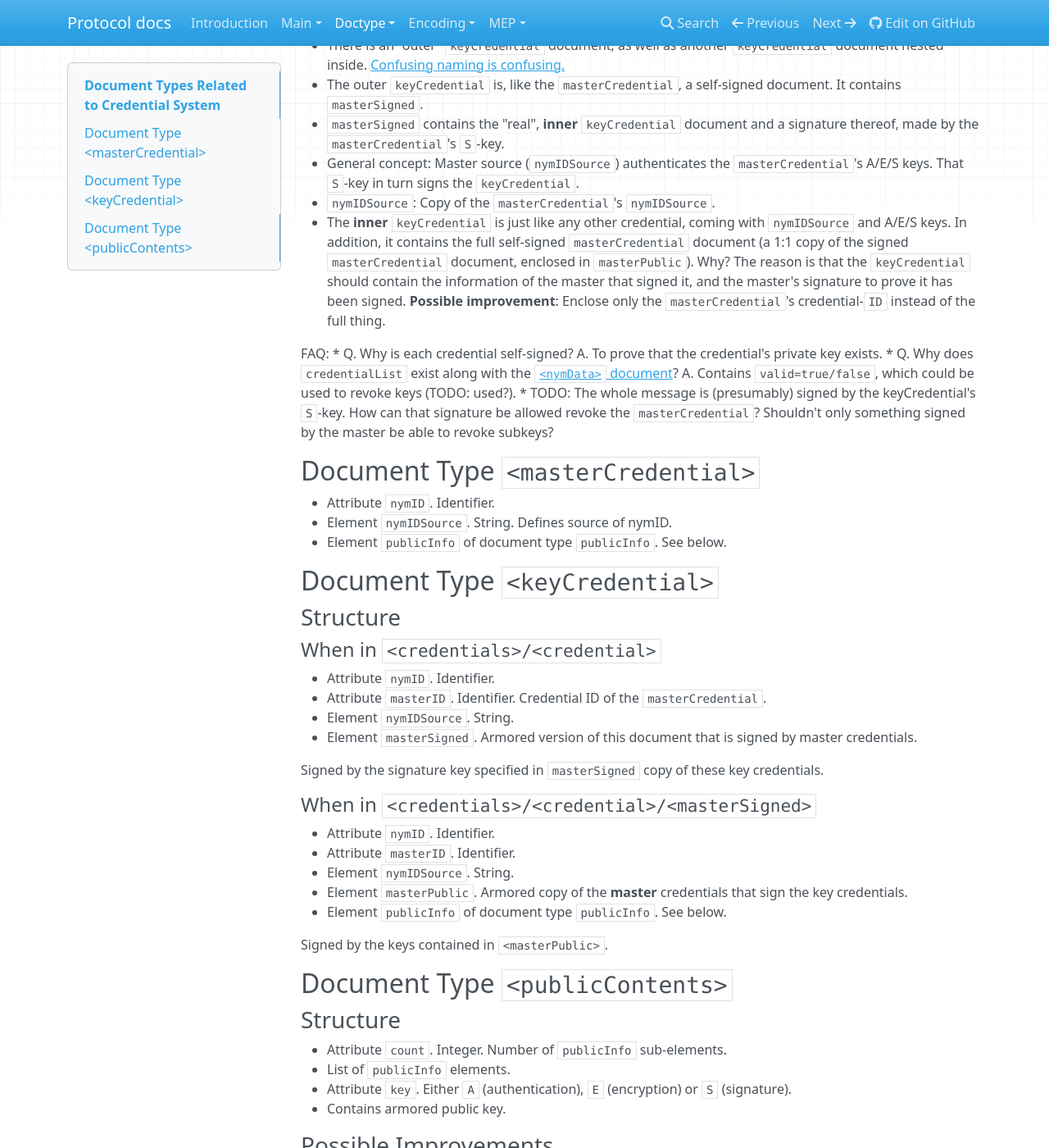
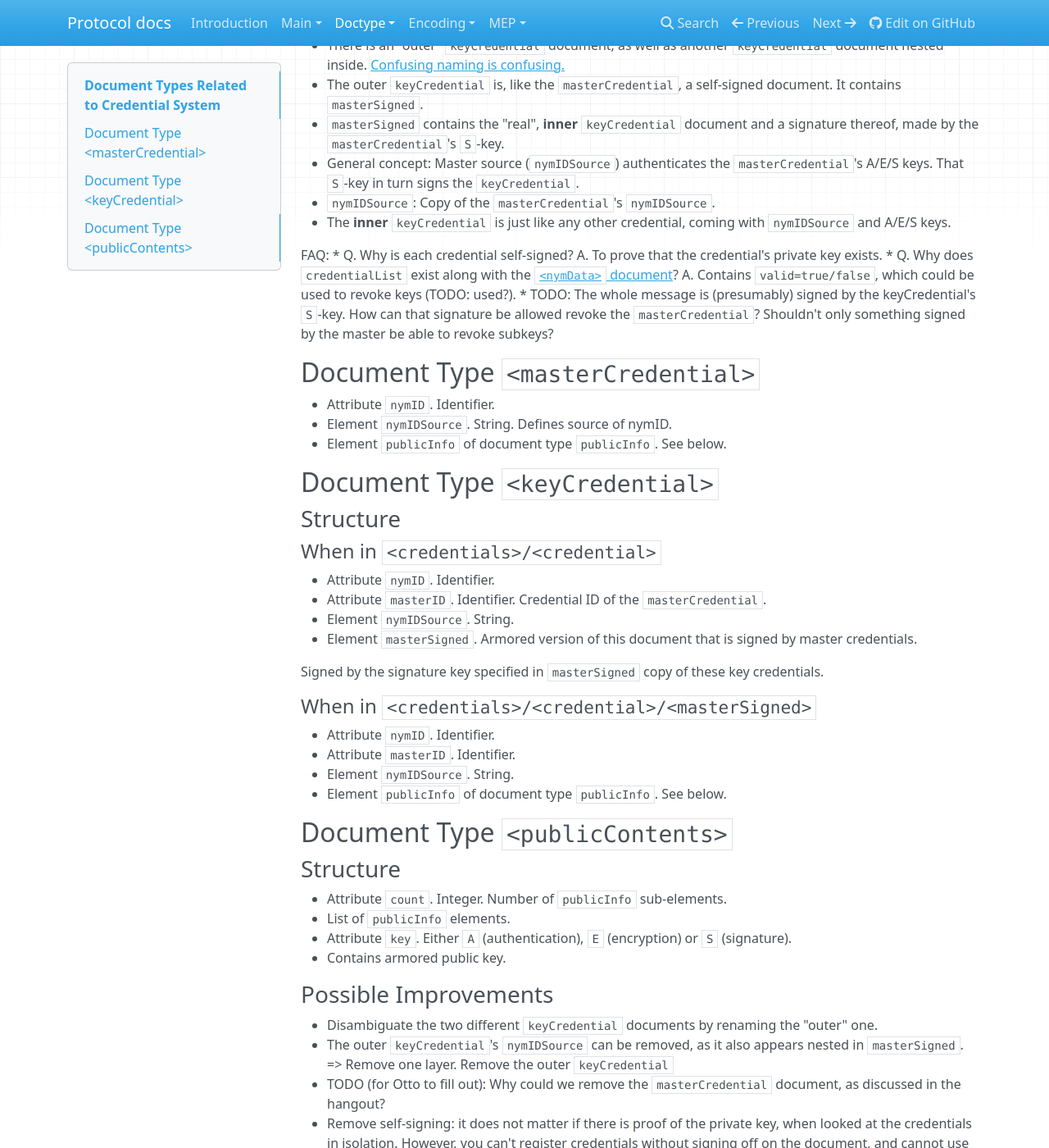
Before and after one commit to Open-Transactions/protocol-docs, an MkDocs documentation site: the page built from content/doctypes/credentials.md, in a window 1280 px wide and 1400 px high, scrolled down 774 px. Shown: the whole window at 82% size. Built offline with MkDocs 1.6.1, drawn with Linux system fonts in a browser that asks for light colours; nearby versions of some CDN libraries; old or Windows-style settings are respelled for this version of MkDocs; some of the changed text lies outside the part shown.

Commit message:
remove masterPublic from documentation

```diff
--- a/content/doctypes/credentials.md
+++ b/content/doctypes/credentials.md
@@ -27,9 +27,6 @@ Background information (the why) concerning `credentials`:
   * General concept: Master source (`nymIDSource`) authenticates the `masterCredential`'s A/E/S keys. That `S`-key in turn signs the `keyCredential`.
   * `nymIDSource`: Copy of the `masterCredential`'s `nymIDSource`.
   * The **inner** `keyCredential` is just like any other credential, coming with `nymIDSource` and A/E/S keys.
-    In addition, it contains the full self-signed `masterCredential` document (a 1:1 copy of the signed `masterCredential` document, enclosed in `masterPublic`).
-    Why? The reason is that the `keyCredential` should contain the information of the master that signed it, and the master's signature to prove it has been signed.
-    **Possible improvement**: Enclose only the `masterCredential`'s credential-`ID` instead of the full thing.
 
 FAQ:
 * Q. Why is each credential self-signed? A. To prove that the credential's private key exists.
@@ -63,11 +60,7 @@ credentials.
 * Attribute `nymID`. Identifier.
 * Attribute `masterID`. Identifier.
 * Element `nymIDSource`. String.
-* Element `masterPublic`. Armored copy of the **master** credentials that sign
-  the key credentials.
 * Element `publicInfo` of document type `publicInfo`. See below.
-
-Signed by the keys contained in `<masterPublic>`.
 
 ## Document Type `<publicContents>`
 
@@ -83,7 +76,6 @@ Signed by the keys contained in `<masterPublic>`.
 * Disambiguate the two different `keyCredential` documents by renaming the "outer" one.
 * The outer `keyCredential`'s `nymIDSource` can be removed, as it also appears nested in `masterSigned`.
   => Remove one layer. Remove the outer `keyCredential`
-* Remove `masterPublic`, replace it by providing the `masterID` only. This is sufficient to prove that the master signed the keyCredential (as it is still inside `masterSigned`, with the master's signature).
 * TODO (for Otto to fill out): Why could we remove the `masterCredential` document, as discussed in the hangout?
 * Remove self-signing: it does not matter if there is proof of the private key, when looked at the credentials in isolation.
   However, you can't register credentials without signing off on the document, and cannot use the credential anywhere else either without a signature. Self-signing of credentials adds nothing. It complicates the whole structure, parsing, writing.
```
Also changed, not shown: 1 other file.
